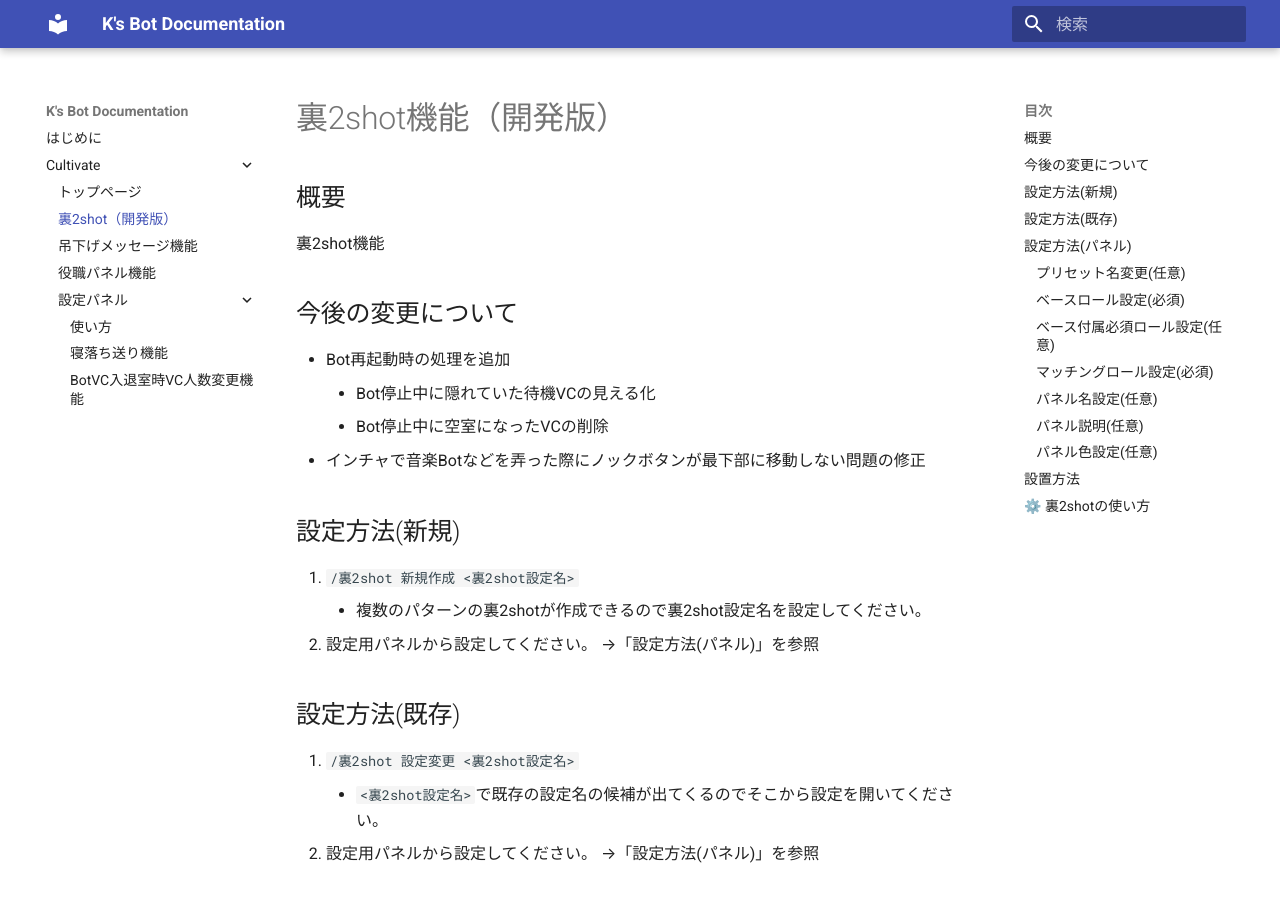
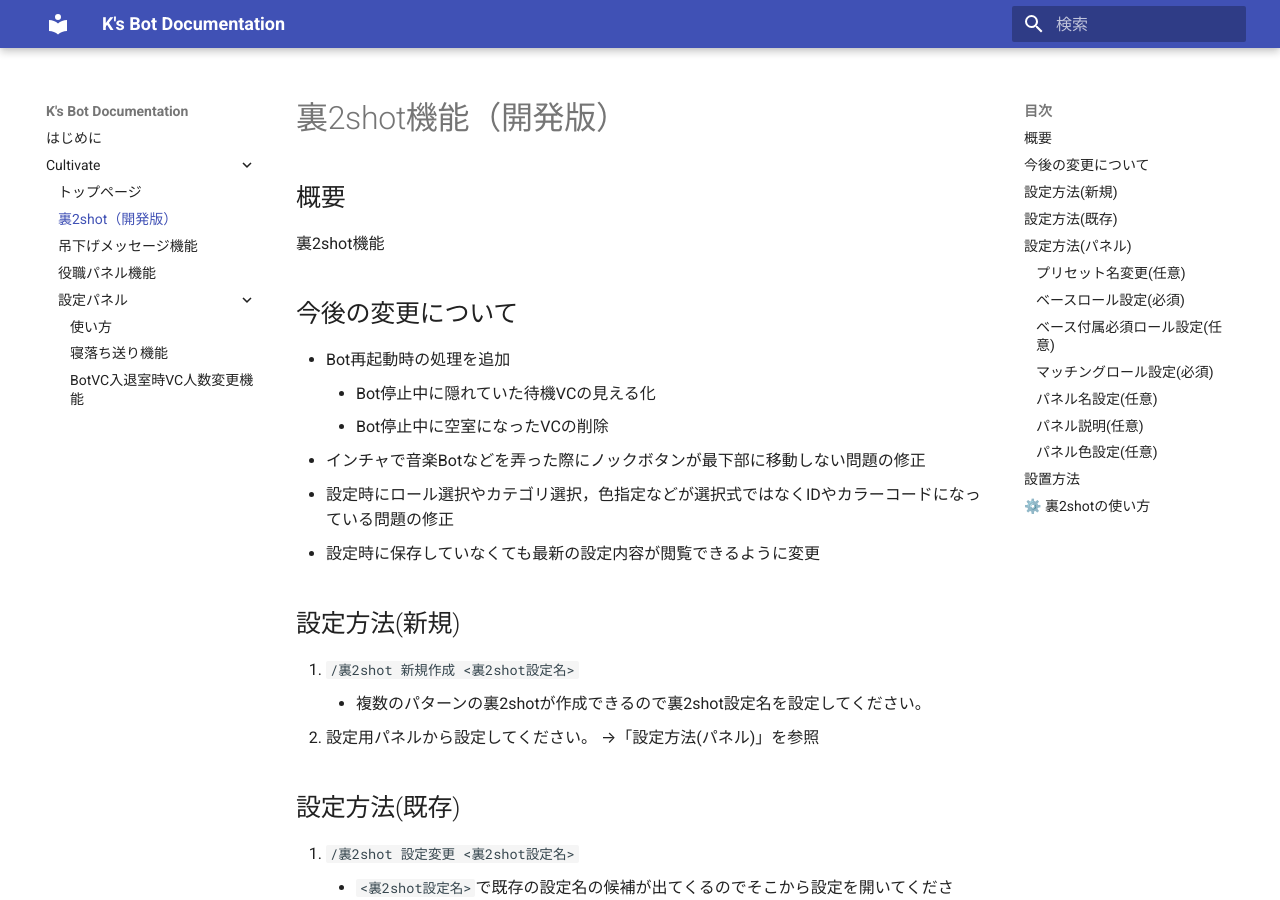
Before and after one commit to hashimotok-ecsv/hashimotok.docs, an MkDocs documentation site: the page built from build_docs/cultivate/system/back_2shot.md, in a window 1280 px wide and 900 px high. Built offline with MkDocs 1.6.1 and Material for MkDocs 9.7.7, drawn with Linux system fonts in a browser that asks for light colours.

Commit message:
Sync: Updated documentation from hashimotok-ecsv/Cultivate (commit e4e0e130b8af20e90b44129d0f33ae8633317a7e)

```diff
--- a/build_docs/cultivate/system/back_2shot.md
+++ b/build_docs/cultivate/system/back_2shot.md
@@ -6,6 +6,8 @@
     - Bot停止中に隠れていた待機VCの見える化
     - Bot停止中に空室になったVCの削除
 - インチャで音楽Botなどを弄った際にノックボタンが最下部に移動しない問題の修正
+- 設定時にロール選択やカテゴリ選択，色指定などが選択式ではなくIDやカラーコードになっている問題の修正
+- 設定時に保存していなくても最新の設定内容が閲覧できるように変更
 ## 設定方法(新規)
 1. `/裏2shot 新規作成 <裏2shot設定名>`
     - 複数のパターンの裏2shotが作成できるので裏2shot設定名を設定してください。
```
